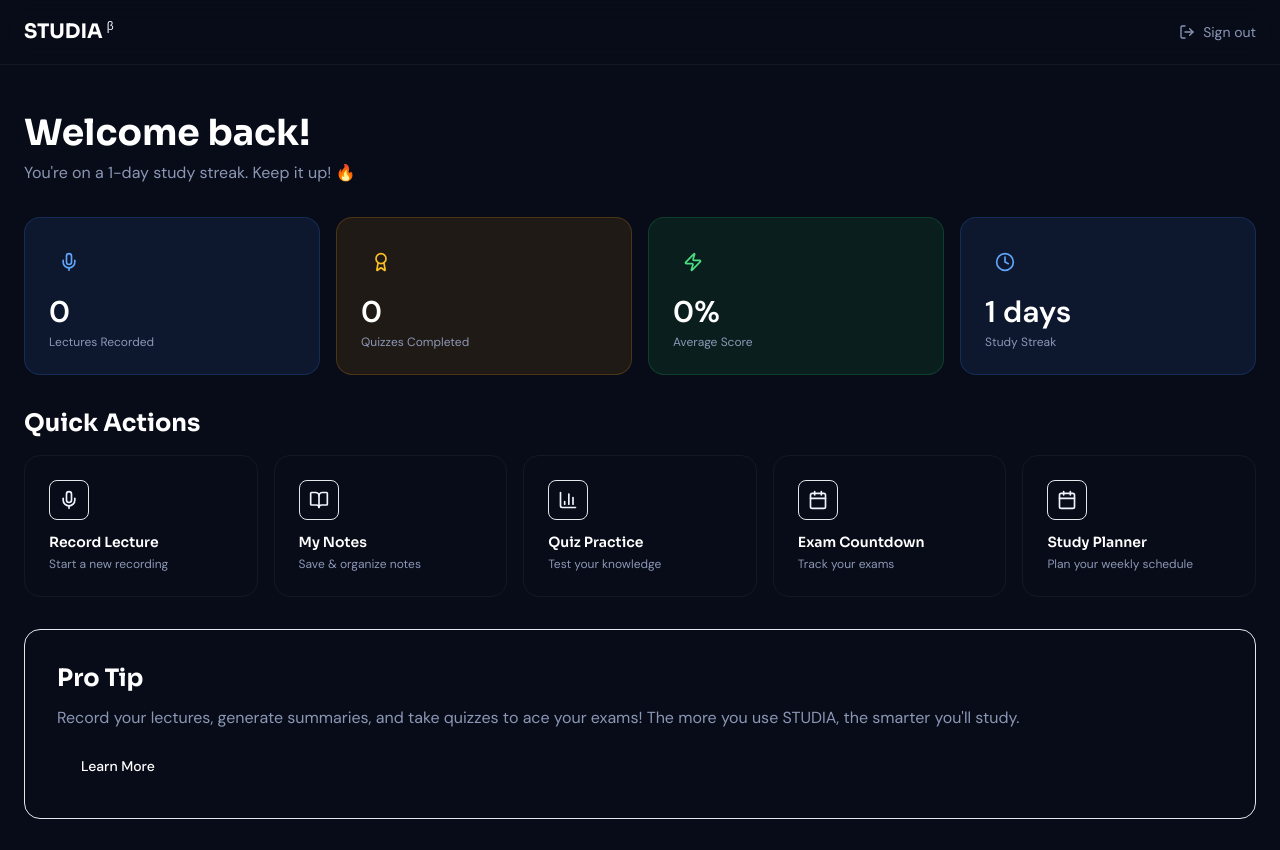
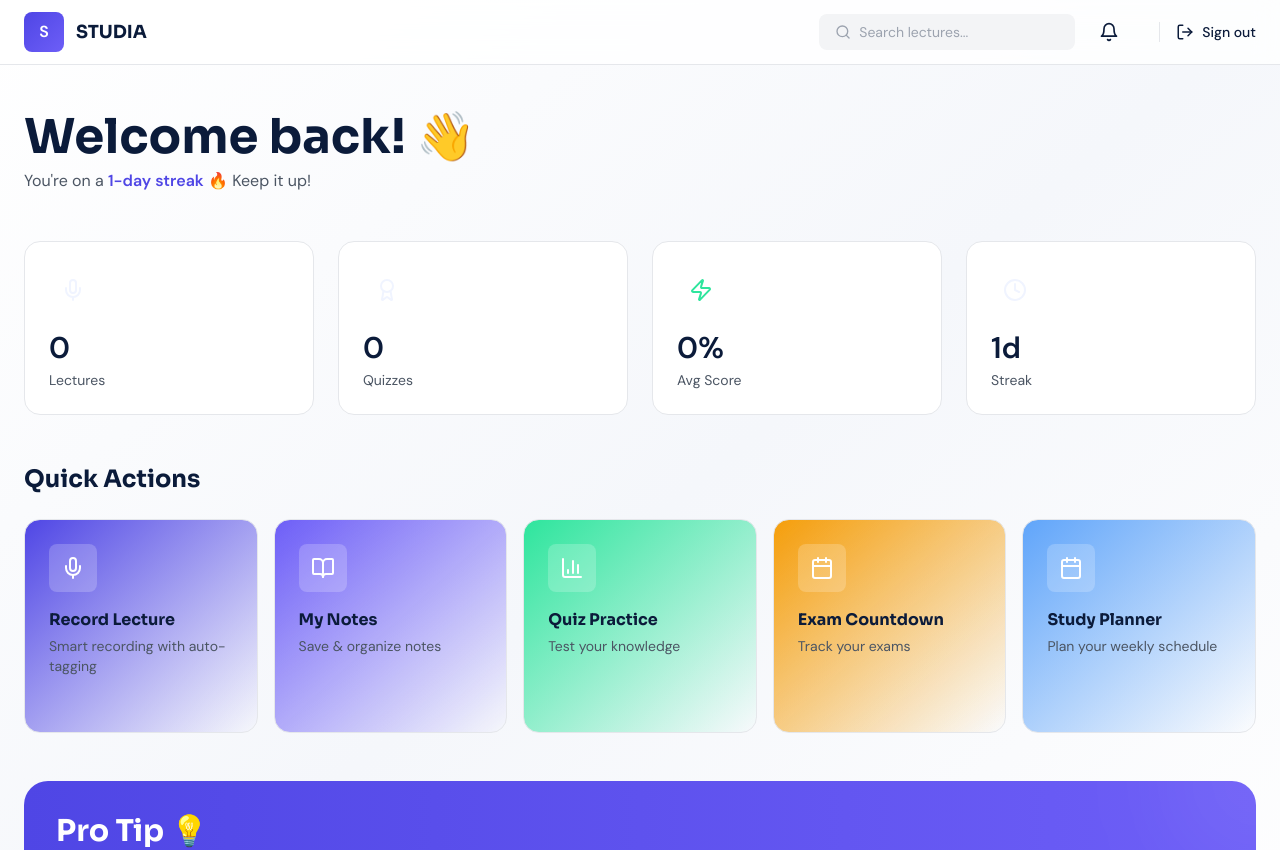
Before and after one commit to franklinemose19-alt/Studia-v2, a React (Vite) app: page /dashboard in a window 1280 px wide. Shown: the top 850 px of the page. Built offline with nearby package versions, Linux system fonts and the light colour scheme.

Commit message:
Update Dashboard.tsx

```diff
--- a/src/page/Dashboard.tsx
+++ b/src/page/Dashboard.tsx
@@ -1,8 +1,7 @@
 import { motion } from 'framer-motion'
-import { LogOut, Mic, BookOpen, BarChart3, Settings, Zap, Award, Clock } from 'lucide-react'
+import { LogOut, Mic, BookOpen, BarChart3, Calendar, Settings, Zap, Award, Clock, ChevronRight, Search, Bell, User } from 'lucide-react'
 import { useNavigate } from 'react-router-dom'
 import { useState, useEffect } from 'react'
-import { LogOut, Mic, BookOpen, BarChart3, Calendar, Zap, Award, Clock } from 'lucide-react'
 
 export default function Dashboard() {
   const navigate = useNavigate()
@@ -27,87 +26,132 @@ export default function Dashboard() {
   }, [])
 
   const cards = [
-    { icon: Mic, title: 'Record Lecture', desc: 'Start a new recording', path: '/recording' },
-    { icon: BookOpen, title: 'My Notes', desc: 'Save & organize notes', path: '/notes' },
-    { icon: BarChart3, title: 'Quiz Practice', desc: 'Test your knowledge', path: '/quiz' },
-    { icon: Calendar, title: 'Exam Countdown', desc: 'Track your exams', path: '/exam-countdown' },
-    { icon: Calendar, title: 'Study Planner', desc: 'Plan your weekly schedule', path: '/study-planner' },
+    { icon: Mic, title: 'Record Lecture', desc: 'Smart recording with auto-tagging', path: '/recording', color: 'from-indigo-premium' },
+    { icon: BookOpen, title: 'My Notes', desc: 'Save & organize notes', path: '/notes', color: 'from-purple-premium' },
+    { icon: BarChart3, title: 'Quiz Practice', desc: 'Test your knowledge', path: '/quiz', color: 'from-mint' },
+    { icon: Calendar, title: 'Exam Countdown', desc: 'Track your exams', path: '/exam-countdown', color: 'from-warning' },
+    { icon: Calendar, title: 'Study Planner', desc: 'Plan your weekly schedule', path: '/study-planner', color: 'from-light-blue' },
   ]
 
   const statCards = [
-    { icon: Mic, label: 'Lectures Recorded', value: stats.lectures, bg: 'bg-blue-500/10', text: 'text-blue-400', border: 'border-blue-500/20' },
-    { icon: Award, label: 'Quizzes Completed', value: stats.quizzes, bg: 'bg-amber-500/10', text: 'text-amber-400', border: 'border-amber-500/20' },
-    { icon: Zap, label: 'Average Score', value: `${stats.avgScore}%`, bg: 'bg-green-500/10', text: 'text-green-400', border: 'border-green-500/20' },
-    { icon: Clock, label: 'Study Streak', value: `${stats.streak} days`, bg: 'bg-blue-500/10', text: 'text-blue-400', border: 'border-blue-500/20' },
+    { icon: Mic, label: 'Lectures', value: stats.lectures, color: 'indigo' },
+    { icon: Award, label: 'Quizzes', value: stats.quizzes, color: 'purple' },
+    { icon: Zap, label: 'Avg Score', value: `${stats.avgScore}%`, color: 'mint' },
+    { icon: Clock, label: 'Streak', value: `${stats.streak}d`, color: 'indigo' },
   ]
 
   return (
-    <div className="min-h-screen bg-surface-base">
-      <nav className="border-b border-white/5 bg-surface-elevated/50 backdrop-blur-md">
-        <div className="max-w-7xl mx-auto px-4 sm:px-6 h-16 flex items-center justify-between">
-          <div className="flex items-center gap-1">
-            <span className="font-sora font-bold text-xl text-white">STUDIA</span>
-            <sup className="text-brand-blue text-xs">β</sup>
+    <div className="min-h-screen bg-gradient-to-br from-white via-surface-light to-white">
+      {/* TOP BAR */}
+      <nav className="sticky top-0 z-40 bg-white/80 backdrop-blur-md border-b border-gray-200">
+        <div className="max-w-7xl mx-auto px-6 h-16 flex items-center justify-between">
+          <div className="flex items-center gap-3">
+            <div className="w-10 h-10 rounded-lg bg-gradient-to-br from-indigo-premium to-purple-premium flex items-center justify-center">
+              <span className="text-white font-bold">S</span>
+            </div>
+            <span className="font-sora font-bold text-navy text-lg">STUDIA</span>
           </div>
-          <button onClick={() => navigate('/')} className="flex items-center gap-2 text-sm text-[#8B97B5] hover:text-white">
-            <LogOut size={16} />
-            Sign out
-          </button>
+
+          <div className="flex items-center gap-4">
+            <div className="hidden md:flex items-center gap-2 bg-gray-100 rounded-lg px-4 py-2 w-64">
+              <Search size={18} className="text-gray-400" />
+              <input
+                type="text"
+                placeholder="Search lectures..."
+                className="bg-transparent text-navy outline-none w-full text-sm"
+              />
+            </div>
+
+            <button className="p-2 hover:bg-gray-100 rounded-lg transition">
+              <Bell size={20} className="text-navy" />
+            </button>
+
+            <button
+              onClick={() => navigate('/')}
+              className="flex items-center gap-2 text-navy hover:text-indigo-premium transition ml-4 pl-4 border-l border-gray-200"
+            >
+              <LogOut size={18} />
+              <span className="text-sm font-medium">Sign out</span>
+            </button>
+          </div>
         </div>
       </nav>
 
-      <div className="max-w-7xl mx-auto px-4 sm:px-6 py-12">
-        <motion.div initial={{ opacity: 0, y: 20 }} animate={{ opacity: 1, y: 0 }} className="space-y-8">
+      {/* MAIN CONTENT */}
+      <div className="max-w-7xl mx-auto px-6 py-12">
+        <motion.div initial={{ opacity: 0, y: 20 }} animate={{ opacity: 1, y: 0 }} className="space-y-12">
+          {/* HEADER */}
           <div>
-            <h1 className="font-sora font-bold text-4xl text-white mb-2">Welcome back!</h1>
-            <p className="text-[#8B97B5]">You're on a {stats.streak}-day study streak. Keep it up! 🔥</p>
+            <h1 className="font-sora font-bold text-5xl text-navy mb-2">Welcome back! 👋</h1>
+            <p className="text-gray-600">
+              You're on a <span className="font-bold text-indigo-premium">{stats.streak}-day streak</span> 🔥 Keep it up!
+            </p>
           </div>
 
-          <div className="grid md:grid-cols-2 lg:grid-cols-4 gap-4">
+          {/* STATS GRID */}
+          <div className="grid md:grid-cols-2 lg:grid-cols-4 gap-6">
             {statCards.map((stat, i) => (
               <motion.div
                 key={i}
                 initial={{ opacity: 0, y: 20 }}
                 animate={{ opacity: 1, y: 0 }}
-                transition={{ delay: i * 0.1 }}
-                className={`${stat.bg} border ${stat.border} rounded-2xl p-6`}
+                transition={{ delay: i * 0.05 }}
+                className="bg-white rounded-2xl p-6 border border-gray-200 hover:border-indigo-premium/50 hover:shadow-lg transition group"
               >
-                <div className={`w-10 h-10 rounded-lg flex items-center justify-center ${stat.text} mb-3`}>
-                  <stat.icon size={20} />
+                <div className={`w-12 h-12 rounded-lg bg-${stat.color}/10 flex items-center justify-center text-${stat.color} mb-4 group-hover:scale-110 transition`}>
+                  <stat.icon size={24} />
                 </div>
-                <p className="text-3xl font-bold text-white mb-1">{stat.value}</p>
-                <p className="text-xs text-[#8B97B5]">{stat.label}</p>
+                <p className="text-3xl font-bold text-navy mb-1">{stat.value}</p>
+                <p className="text-sm text-gray-600">{stat.label}</p>
               </motion.div>
             ))}
           </div>
 
+          {/* QUICK ACTIONS */}
           <div>
-            <h2 className="font-sora font-bold text-2xl text-white mb-4">Quick Actions</h2>
+            <h2 className="font-sora font-bold text-2xl text-navy mb-6">Quick Actions</h2>
             <div className="grid md:grid-cols-2 lg:grid-cols-5 gap-4">
               {cards.map((card, i) => (
-                <motion.div
+                <motion.button
                   key={i}
                   initial={{ opacity: 0, y: 20 }}
                   animate={{ opacity: 1, y: 0 }}
-                  transition={{ delay: i * 0.1 }}
-                  whileHover={{ y: -4 }}
+                  transition={{ delay: i * 0.05 }}
                   onClick={() => card.path !== '#' && navigate(card.path)}
-                  className="bg-surface-elevated border border-white/5 rounded-2xl p-6 cursor-pointer hover:border-brand-blue/30 transition-all h-full"
+                  className="group text-left"
                 >
-                  <div className="w-10 h-10 rounded-lg bg-brand-blue/10 border border-brand-blue/20 flex items-center justify-center text-brand-blue mb-3">
-                    <card.icon size={20} />
+                  <div className={`bg-gradient-to-br ${card.color} to-transparent rounded-2xl p-6 border border-gray-200 hover:border-indigo-premium/50 hover:shadow-lg transition h-full`}>
+                    <div className="w-12 h-12 rounded-lg bg-white/20 flex items-center justify-center text-white mb-4 group-hover:scale-110 transition">
+                      <card.icon size={24} />
+                    </div>
+                    <h3 className="font-sora font-bold text-navy mb-1">{card.title}</h3>
+                    <p className="text-sm text-gray-600 mb-3">{card.desc}</p>
+                    <div className="flex items-center gap-2 text-indigo-premium text-sm font-medium opacity-0 group-hover:opacity-100 transition">
+                      Launch <ChevronRight size={16} />
+                    </div>
                   </div>
-                  <p className="font-sora font-semibold text-white text-sm">{card.title}</p>
-                  <p className="text-xs text-[#8B97B5] mt-1">{card.desc}</p>
-                </motion.div>
+                </motion.button>
               ))}
             </div>
           </div>
 
-          <motion.div initial={{ opacity: 0, y: 20 }} animate={{ opacity: 1, y: 0 }} transition={{ delay: 0.2 }} className="bg-gradient-to-r from-brand-blue/10 to-brand-blue/5 border border-brand-blue/20 rounded-2xl p-8">
-            <h2 className="font-sora font-bold text-2xl text-white mb-3">Pro Tip</h2>
-            <p className="text-[#8B97B5] mb-4">Record your lectures, generate summaries, and take quizzes to ace your exams! The more you use STUDIA, the smarter you'll study.</p>
-            <button className="bg-brand-blue text-white px-6 py-2.5 rounded-lg text-sm font-medium hover:bg-brand-blue/90">Learn More</button>
+          {/* MOTIVATIONAL CARD */}
+          <motion.div
+            initial={{ opacity: 0, y: 20 }}
+            animate={{ opacity: 1, y: 0 }}
+            transition={{ delay: 0.3 }}
+            className="bg-gradient-to-r from-indigo-premium to-purple-premium rounded-3xl p-8 text-white overflow-hidden relative"
+          >
+            <div className="absolute -right-20 -top-20 w-40 h-40 bg-white/10 rounded-full blur-3xl" />
+            <div className="relative z-10">
+              <h2 className="font-sora font-bold text-3xl mb-3">Pro Tip 💡</h2>
+              <p className="text-white/90 mb-6 max-w-2xl">
+                The most successful students record their lectures, summarize key concepts, and take quizzes regularly. STUDIA automates all of this for you.
+              </p>
+              <button className="bg-white text-indigo-premium px-6 py-3 rounded-lg font-semibold hover:bg-gray-100 transition">
+                Learn More
+              </button>
+            </div>
           </motion.div>
         </motion.div>
       </div>
```
